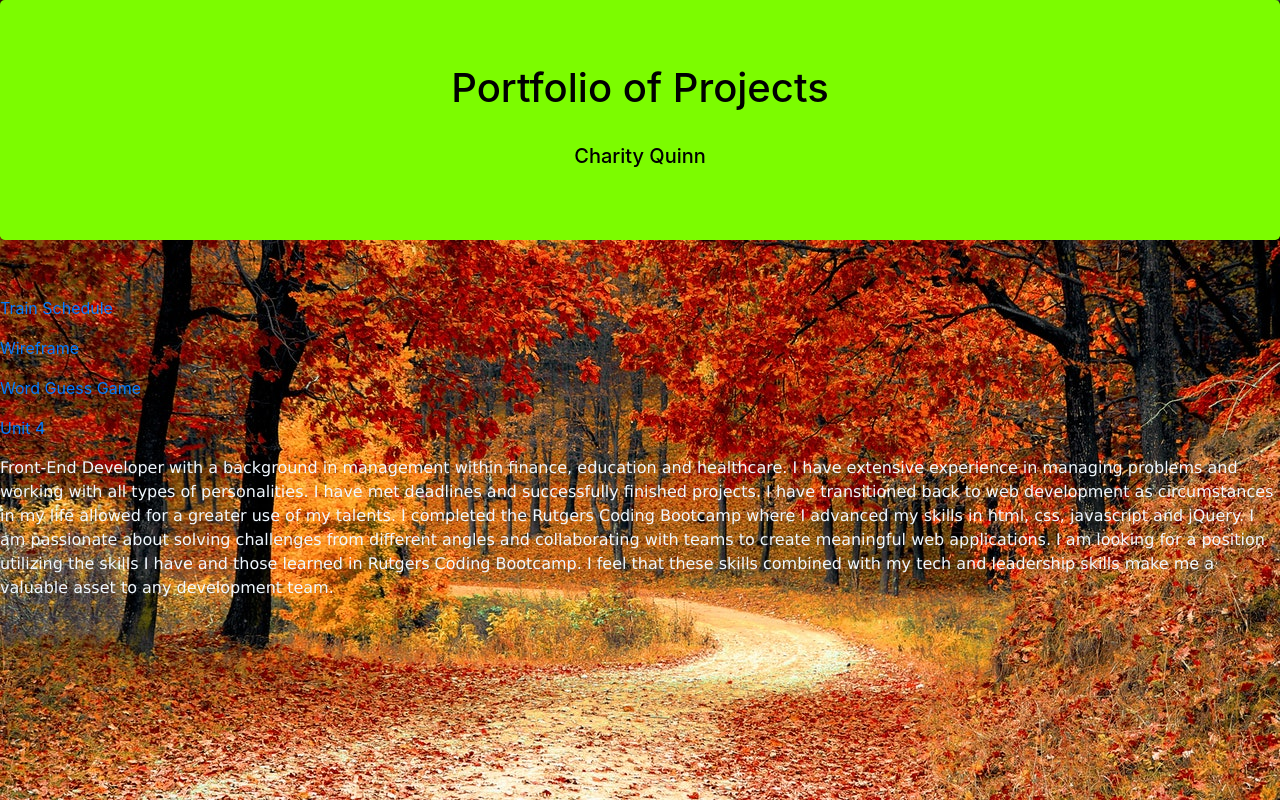
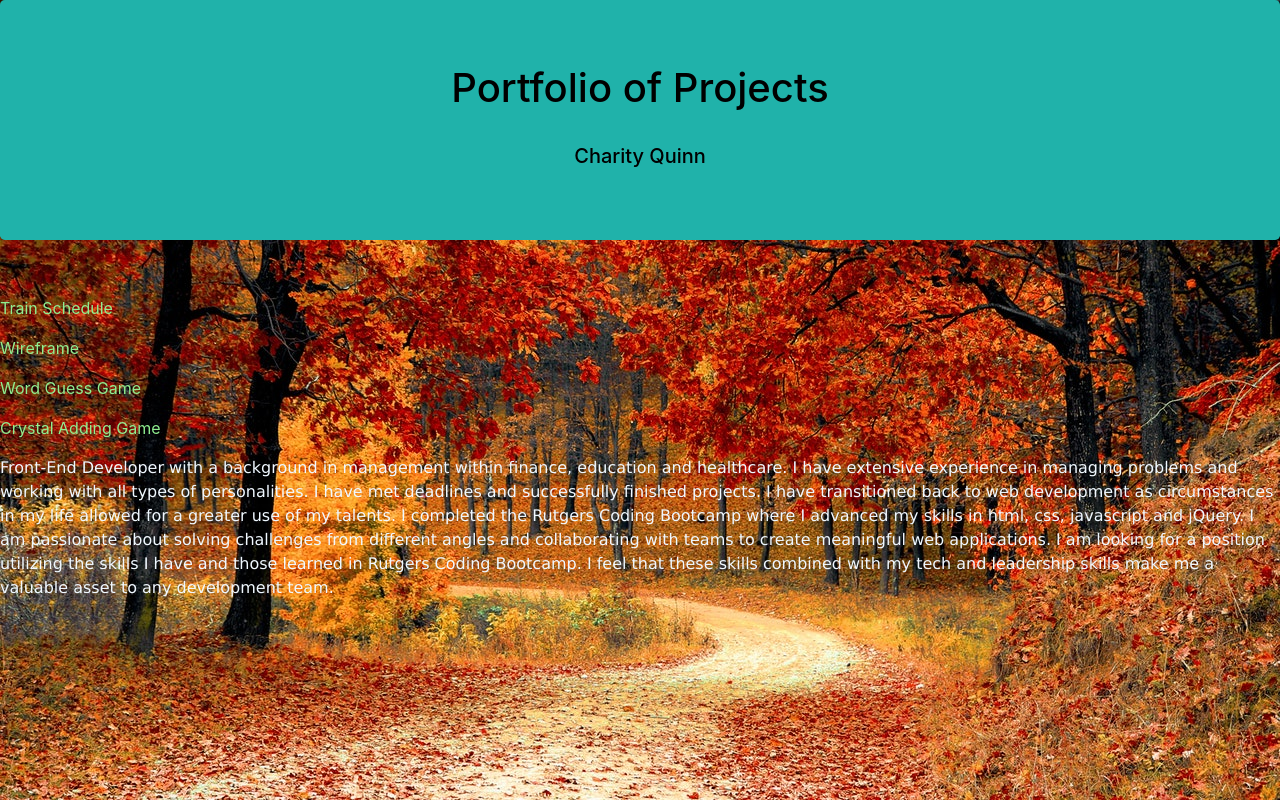
Before and after one commit to CharityQuinn/CQPortfolio, a plain HTML site: page index.html in a window 1280 px wide. Drawn offline with nearby package versions, Linux system fonts and the light colour scheme.

Commit message:
Modified color of links and rounded edges on jumbatron

```diff
--- a/assets/css/style.css
+++ b/assets/css/style.css
@@ -3,3 +3,12 @@
   text-emphasis: bold;
   color: aliceblue;
 }
+
+a {
+  color: lightgreen;
+
+}
+
+.jumbatron {
+  border-radius: 25%;
+}
--- a/index.html
+++ b/index.html
@@ -17,7 +17,7 @@
 
   <class="container">
     <!-- Jumbotron -->
-    <div class="jumbotron" style="background-color: lawngreen; color: black">
+    <div class="jumbotron" style="background-color: lightseagreen; color: black">
       <h1 class="text-center" style="text-align: center">Portfolio of Projects</h1><br>
       <h5 class="text-center" style="text-align: center">Charity Quinn</h5>
 
@@ -40,7 +40,7 @@
     </div>
     <div>
       <p>
-        <a href="https://charityquinn.github.io/unit-4-game/">Unit 4</a>
+        <a href="https://charityquinn.github.io/unit-4-game/">Crystal Adding Game</a>
       </p>
     </div>
 
```
